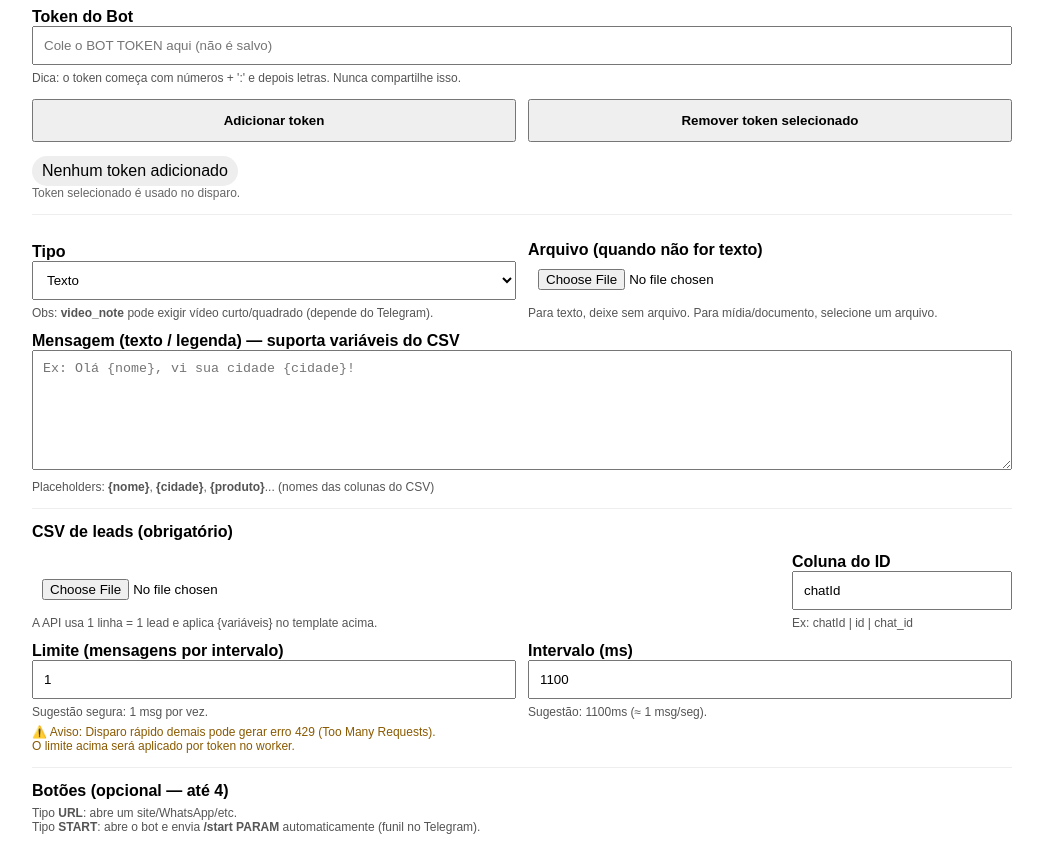
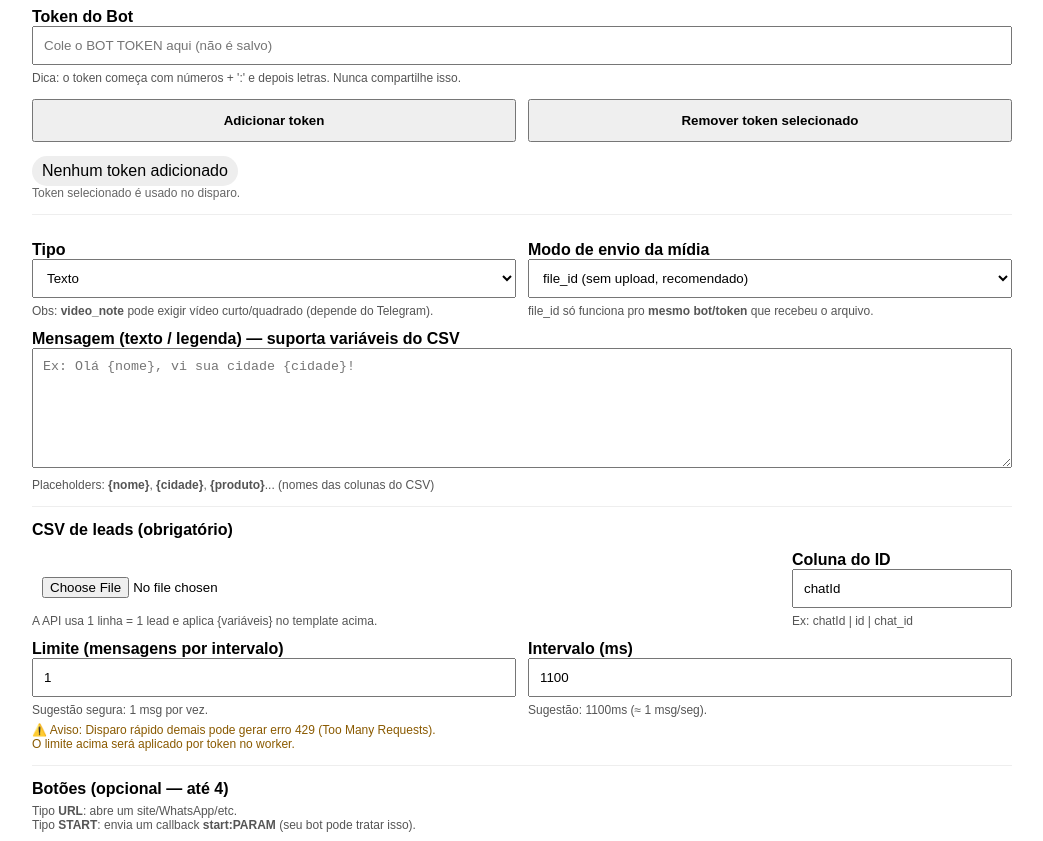
Before and after one commit to Dopumaru/Fila-de-disparos, a website: page public/index.html in a window 1280 px wide. Shown: the part 75-916 px from the top of the page, without its empty margins (118-1161 px from the left). Drawn offline with Linux system fonts and the light colour scheme.

Commit message:
Update index.html

```diff
--- a/public/index.html
+++ b/public/index.html
@@ -30,7 +30,6 @@
 </head>
 <body>
   <h2>Painel de Disparos</h2>
-
 
   <hr style="margin:14px 0;border:none;border-top:1px solid #eee" />
 
@@ -68,9 +67,20 @@
     </div>
 
     <div>
-        <label>Arquivo (quando não for texto)</label>
-        <input id="arquivo" type="file" />
-        <div class="hint">Para texto, deixe sem arquivo. Para mídia/documento, selecione um arquivo.</div>
+      <label>Modo de envio da mídia</label>
+      <select id="mediaMode">
+        <option value="file_id">file_id (sem upload, recomendado)</option>
+        <option value="upload" disabled>Upload (desativado por enquanto)</option>
+      </select>
+      <div class="hint">file_id só funciona pro <b>mesmo bot/token</b> que recebeu o arquivo.</div>
+    </div>
+  </div>
+
+  <div class="row" id="fileIdRow">
+    <div>
+      <label>file_id (quando não for texto)</label>
+      <input id="fileId" placeholder="Cole o file_id aqui (ex: BAACAgQAAxkBAA...)" />
+      <div class="hint">Pegue com o script getFileId (polling). Não faz upload (não enche memória).</div>
     </div>
   </div>
 
@@ -118,7 +128,7 @@
   <label>Botões (opcional — até 4)</label>
   <div class="hint">
     Tipo <b>URL</b>: abre um site/WhatsApp/etc.<br/>
-      Tipo <b>START</b>: abre o bot e envia <b>/start PARAM</b> automaticamente (funil no Telegram).
+    Tipo <b>START</b>: envia um callback <b>start:PARAM</b> (seu bot pode tratar isso).
   </div>
 
   <!-- Botões 1-4 -->
@@ -158,7 +168,17 @@
 
   <p id="status"></p>
   <pre id="debug"></pre>
-  </div>
+
+  <script>
+    // UI: esconder/mostrar file_id quando for texto
+    const tipo = document.getElementById("tipo");
+    const fileIdRow = document.getElementById("fileIdRow");
+    function refreshUI() {
+      fileIdRow.style.display = (tipo.value === "text") ? "none" : "";
+    }
+    tipo.addEventListener("change", refreshUI);
+    refreshUI();
+  </script>
 
   <script src="./app.js"></script>
 </body>
```
Lines whose indentation alone changed are shown as unchanged.
